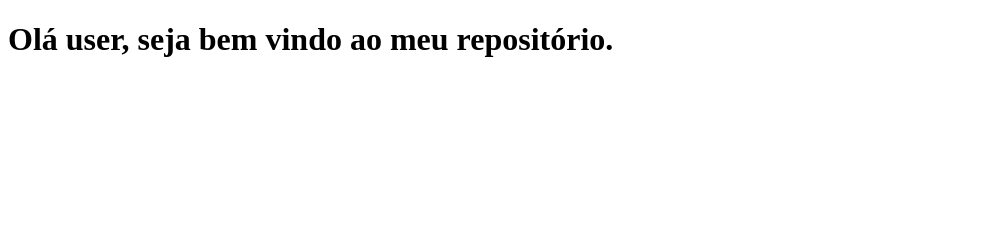
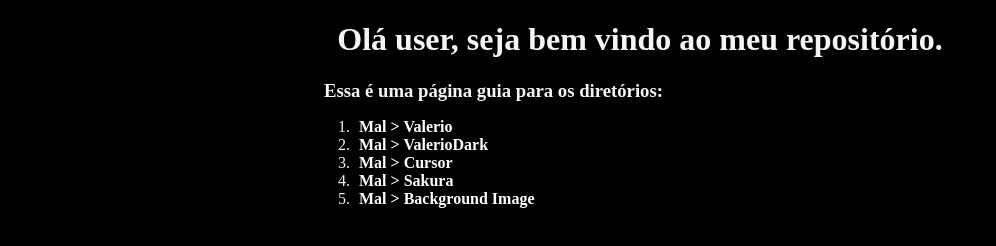
Before and after one commit to xJgoes00/xJgoes00.github.io, a plain HTML site: page index.html in a window 1280 px wide. Shown: the whole page, without its empty margins (0-996 px from the left). Drawn offline with Linux system fonts and the light colour scheme.

Commit message:
Improved Web Page

```diff
--- /dev/null
+++ b/css/style.css
@@ -0,0 +1,33 @@
+body {
+  background-color: #000;
+  color: whitesmoke;
+}
+
+h1 {
+  text-align: center;
+}
+
+h3,
+li {
+  text-align: justify;
+  margin: 0px 25% 0px 25%;
+}
+
+a {
+  display: inline-block;
+  transition: 0.3s;
+  font-weight: bold;
+  text-decoration: none;
+}
+
+a:hover {
+  -webkit-transform: scale(1.2);
+  transform: scale(1.2);
+}
+
+#links {
+  text-decoration: none;
+  padding: 0 5px;
+  transition: all 0.9s;
+  color: #fff;
+}
--- a/index.html
+++ b/index.html
@@ -1,13 +1,48 @@
 <!DOCTYPE html>
 <html lang="en">
-<head>
-    <meta charset="UTF-8">
-    <meta name="viewport" content="width=device-width, initial-scale=1.0">
+  <head>
+    <meta charset="UTF-8" />
+    <meta name="viewport" content="width=device-width, initial-scale=1.0" />
+    <link rel="stylesheet" href="./css/style.css" />
     <title>Seja Bem Vindo!</title>
-</head>
-<body>
-    <h1>
-        Olá user, seja bem vindo ao meu repositório.
-    </h1>
-</body>
+  </head>
+  <body>
+    <h1>Olá user, seja bem vindo ao meu repositório.</h1>
+    <h3>Essa é uma página guia para os diretórios:</h3>
+    <ol>
+      <li>
+        <a href="https://xjgoes00.github.io/MALCSS/ValerioCSS.css" id="links"
+          >Mal > Valerio</a
+        >
+      </li>
+
+      <li>
+        <a
+          href="https://xjgoes00.github.io/MALCSS/ValerioDarkCSS.css"
+          id="links"
+          >Mal > ValerioDark</a
+        >
+      </li>
+
+      <li>
+        <a href="https://xjgoes00.github.io/MALCSS/CursorCSS.css" id="links"
+          >Mal > Cursor</a
+        >
+      </li>
+
+      <li>
+        <a href="https://xjgoes00.github.io/MALCSS/SakuraCSS.css" id="links"
+          >Mal > Sakura</a
+        >
+      </li>
+
+      <li>
+        <a
+          href="https://xjgoes00.github.io/MALCSS/BackgroundImageCSS.css"
+          id="links"
+          >Mal > Background Image</a
+        >
+      </li>
+    </ol>
+  </body>
 </html>
--- a/style.css
+++ /dev/null
@@ -1,3 +0,0 @@
-body {
-    background-color: #000;
-}
```
